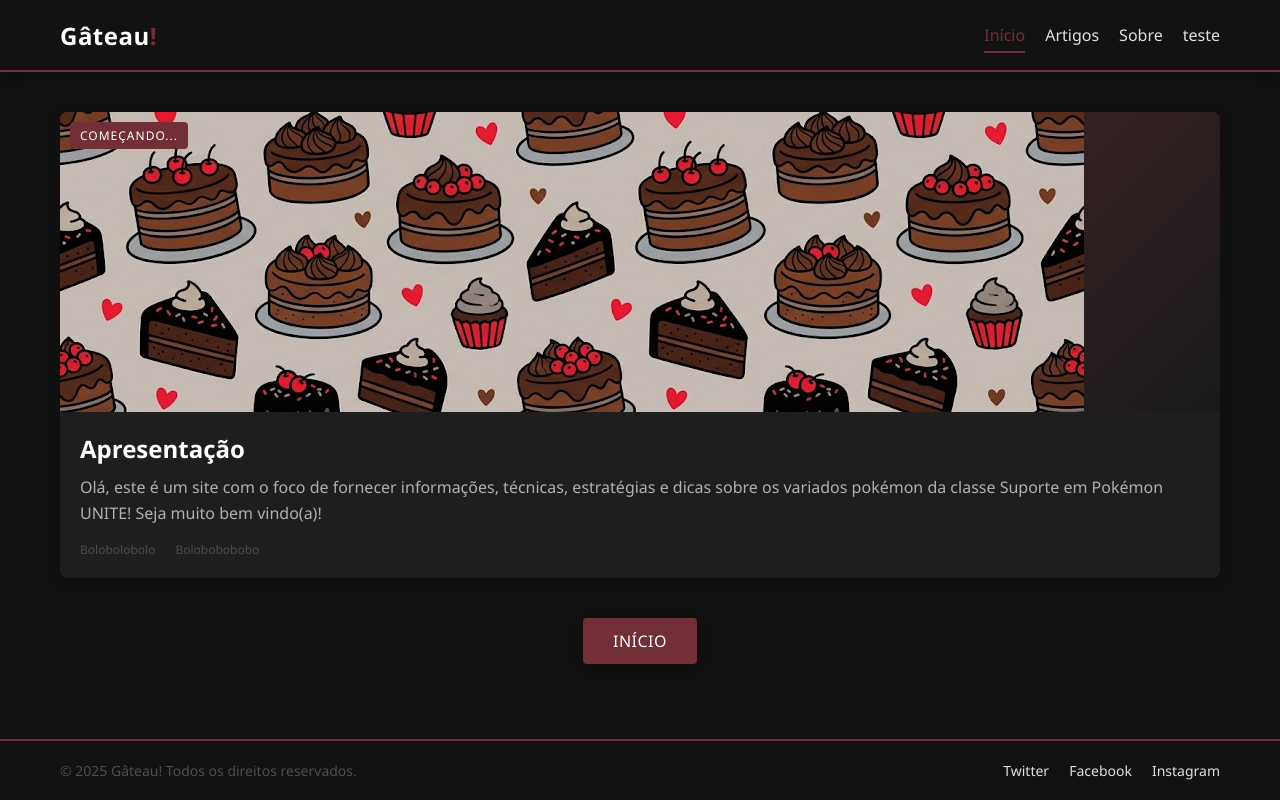
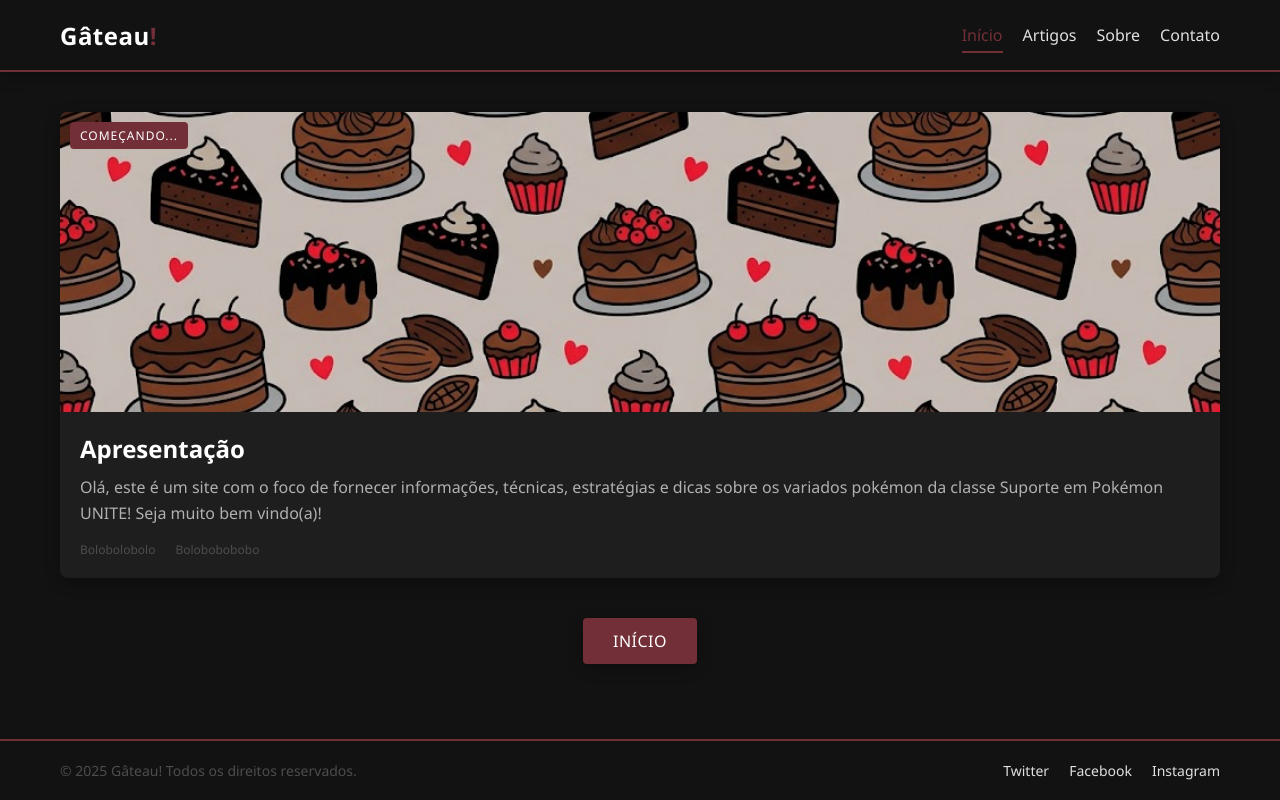
Before and after one commit to Will-luka/Froggo, a plain HTML site: page index.html in a window 1280 px wide. Drawn offline with Linux system fonts and the light colour scheme.

Commit message:
Update 'teste' link to 'Contato' in navigation

```diff
--- a/index.html
+++ b/index.html
@@ -19,7 +19,7 @@
                     <li class="nav-item"><a href="index.html" class="nav-link active">Início</a></li>
                     <li class="nav-item"><a href="artigos.html" class="nav-link">Artigos</a></li>
                     <li class="nav-item"><a href="sobre.html" class="nav-link">Sobre</a></li>
-                    <li class="nav-item"><a href="contato.html" class="nav-link">teste</a></li>
+                    <li class="nav-item"><a href="contato.html" class="nav-link">Contato</a></li>
                 </ul>
             </nav>
 
@@ -32,12 +32,12 @@
         <section class="featured-post">
             <!-- Link para a página de artigos -->
             <a href="artigos.html" class="featured-link">
-<div class="featured-image">
-    <!-- Imagem real (substitua a URL pelo link da imagem desejada) -->
-    <img src="fundo.jpg" alt="Imagem de um fundo com bolos!">
-    <!-- Selo de destaque continua sobreposto -->
-    <span class="featured-tag">Começando...</span>
-</div>
+                <div class="featured-image">
+                    <!-- Imagem local com a classe 'featured-img' para preencher corretamente -->
+                    <img src="fundo.jpg" alt="Imagem de um fundo com bolos!" class="featured-img">
+                    <!-- Selo de destaque sobreposto à imagem -->
+                    <span class="featured-tag">Começando...</span>
+                </div>
                 <div class="featured-content">
                     <h2 class="featured-title">Apresentação</h2>
                     <p class="featured-excerpt">Olá, este é um site com o foco de fornecer informações, técnicas, estratégias e dicas sobre os variados pokémon da classe Suporte em Pokémon UNITE! Seja muito bem vindo(a)!</p>
```
